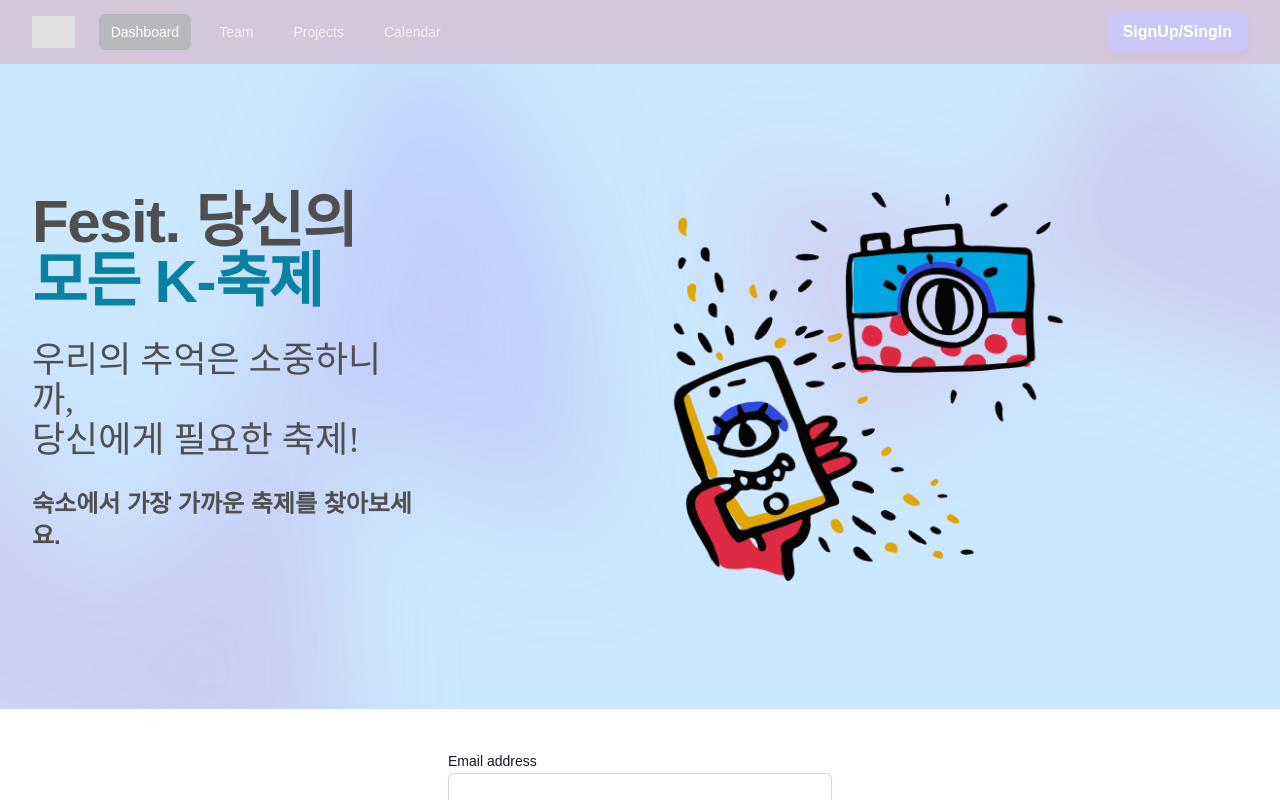
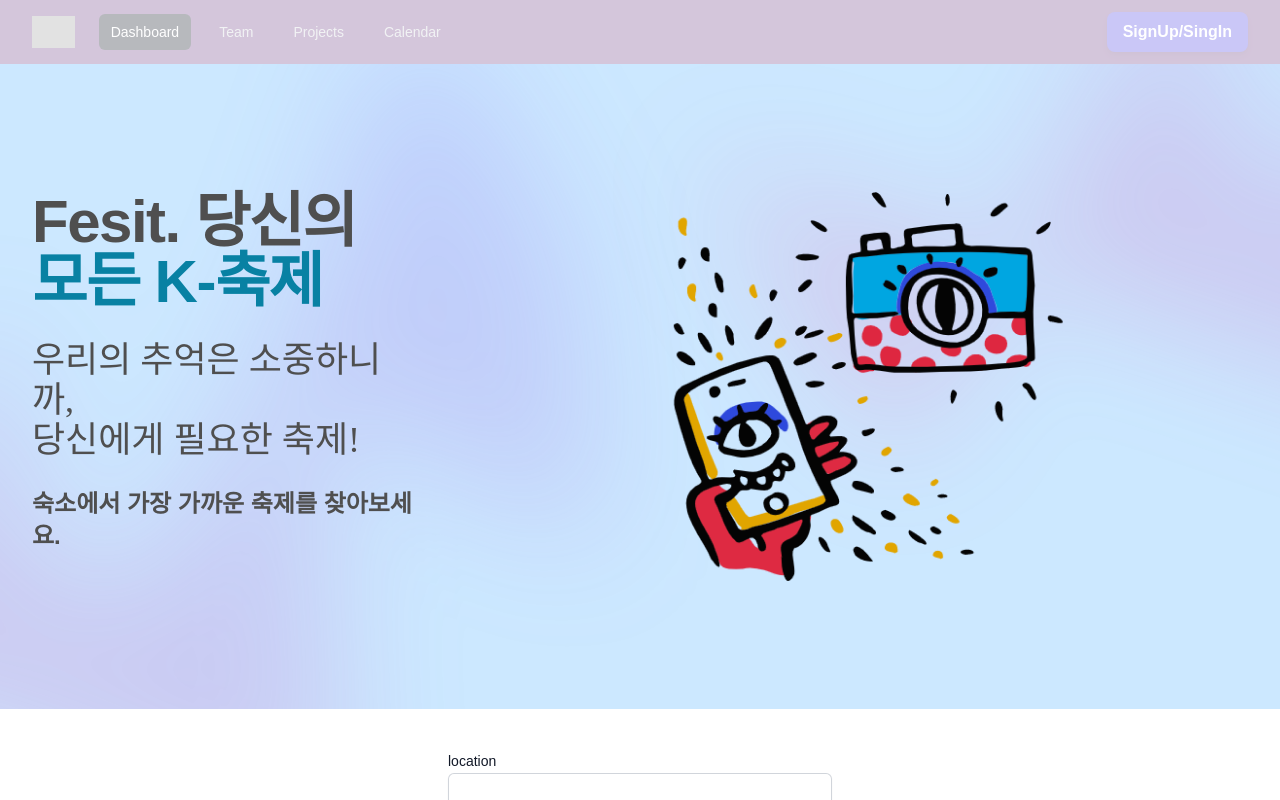
Before and after one commit to jwjb1020/demotoyproject_frontend_ver1, a React (Create React App) app: page / in a window 1280 px wide. Built offline with nearby package versions, Linux system fonts and the light colour scheme; grey boxes are pictures that could not be loaded; the HTML template or start-up script is replaced by a standard one; a web font is replaced by a local one.

Commit message:
2023.08.08

```diff
--- a/src/components/SearchButton.js
+++ b/src/components/SearchButton.js
@@ -2,18 +2,17 @@
 
 export default function SearchButton() {
   return (
-    <div className='flex-auto'>
-          <div className="mt-10 sm:mx-auto sm:w-full sm:max-w-sm">
+
+          <div className="flex-auto mt-10 sm:mx-auto sm:w-full sm:max-w-sm">
           <form className="space-y-6" action="#" method="POST">
             <div>
               <label htmlFor="email" className="block text-sm font-medium leading-6 text-gray-900">
-                Email address
+                location
               </label>
               <input
-                  id="email"
-                  name="email"
-                  type="email"
-                  autoComplete="email"
+                  id="location"
+                  name="location"
+                  type="text"
                   required
                   className="block w-full rounded-md border-0 py-1.5 text-gray-900 shadow-sm ring-1 ring-inset ring-gray-300 placeholder:text-gray-400 focus:ring-2 focus:ring-inset focus:ring-indigo-600 sm:text-sm sm:leading-6"
                 />
@@ -44,6 +43,6 @@
               </div>
               </form>
               </div>
-    </div>
+
   )
 }
```
